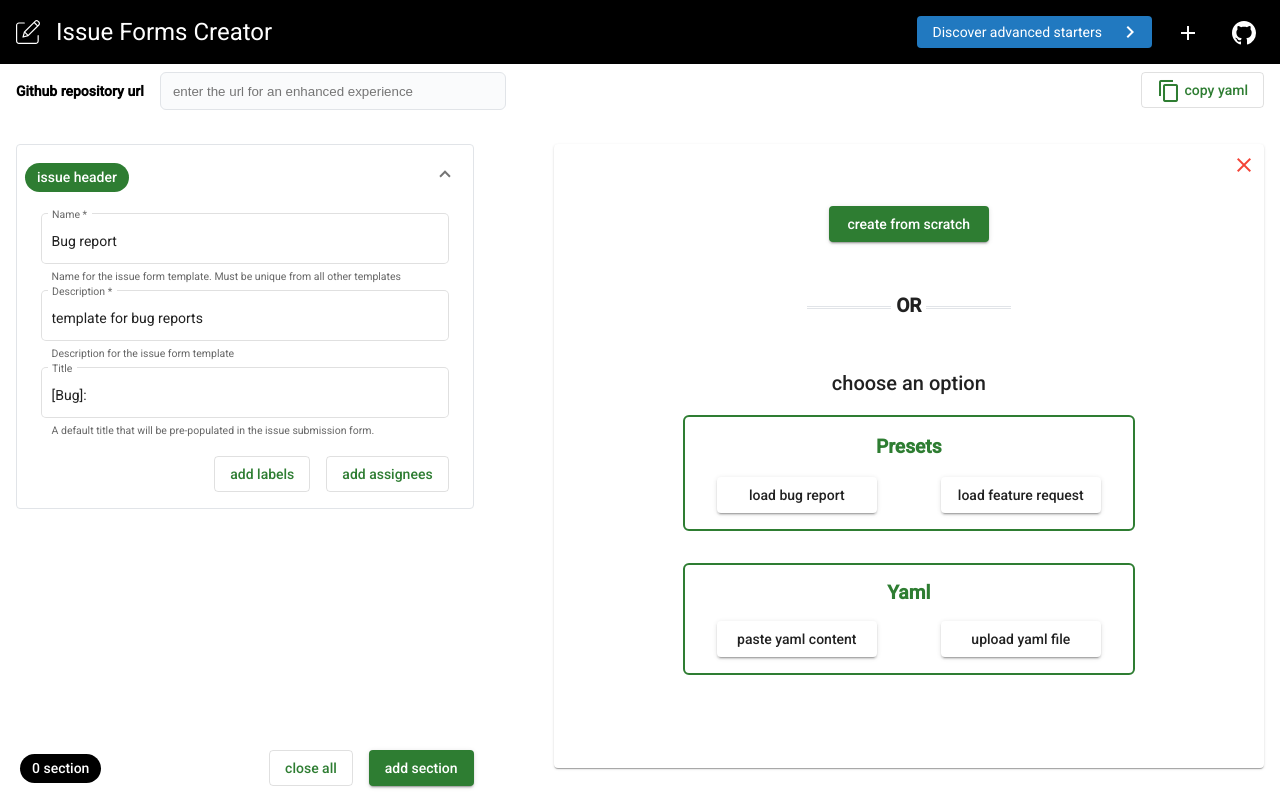
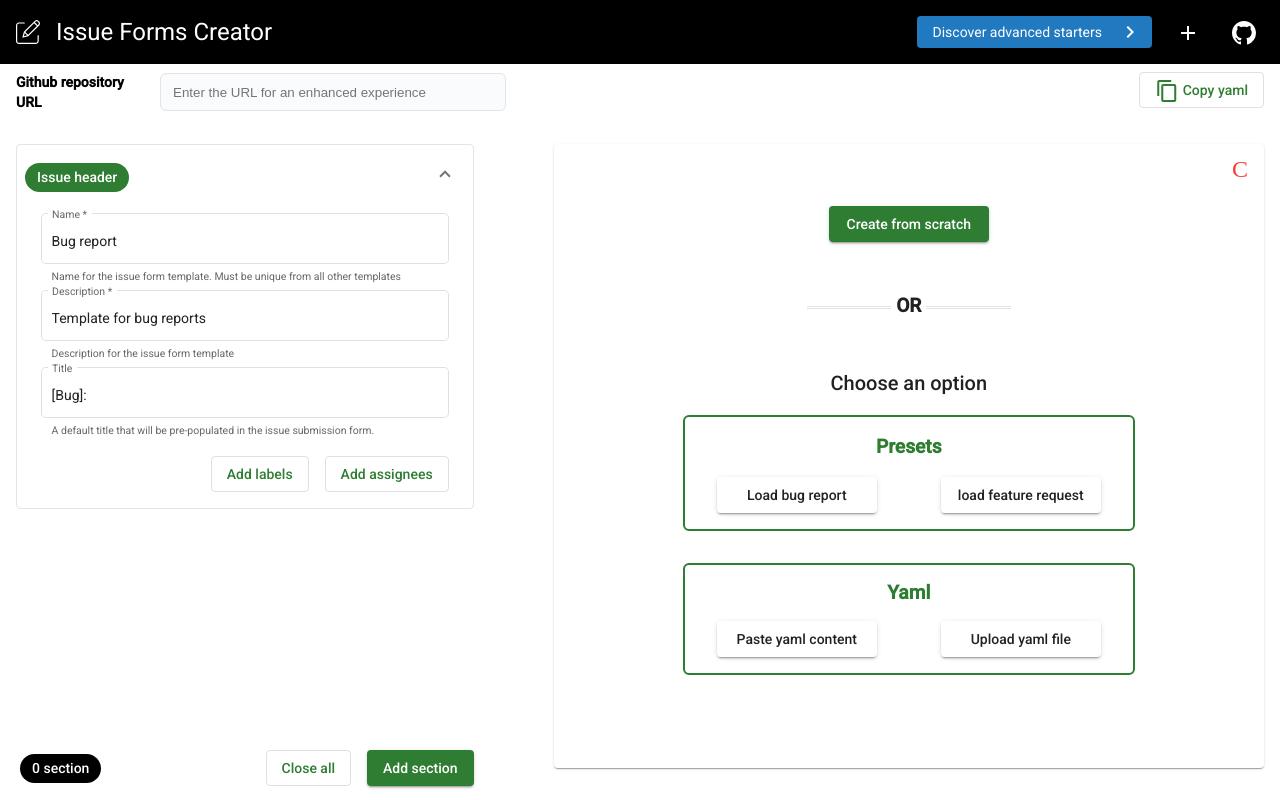
Before and after one commit to kerhub/issue-forms-creator, an Angular app: page /new in a window 1280 px wide. Both pictures are taken after a click on the button "add". Built offline with nearby package versions, Linux system fonts and the light colour scheme.

Commit message:
Spelling

```diff
--- a/src/app/features/issue-creator/checkboxes-creator/checkboxes-creator.component.html
+++ b/src/app/features/issue-creator/checkboxes-creator/checkboxes-creator.component.html
@@ -16,7 +16,7 @@
     <mat-form-field class="section-creator-field">
       <mat-label>description</mat-label>
       <input matInput type="text" formControlName="description" />
-      <mat-hint>provide context or guidance</mat-hint>
+      <mat-hint>Provide context or guidance</mat-hint>
     </mat-form-field>
 
     <fieldset formArrayName="options" class="checkboxes-fieldset">
--- a/src/app/features/issue-creator/dropdown-creator/dropdown-creator.component.html
+++ b/src/app/features/issue-creator/dropdown-creator/dropdown-creator.component.html
@@ -17,7 +17,7 @@
     <mat-form-field class="section-creator-field">
       <mat-label>description</mat-label>
       <input matInput type="text" formControlName="description" />
-      <mat-hint>provide context or guidance</mat-hint>
+      <mat-hint>Provide context or guidance</mat-hint>
     </mat-form-field>
 
     <fieldset class="options-fieldset" [formGroup]="optionsForm">
--- a/src/app/features/issue-creator/issue-creator.component.html
+++ b/src/app/features/issue-creator/issue-creator.component.html
@@ -4,13 +4,13 @@
       <mat-expansion-panel #headerPanel="matExpansionPanel">
         <mat-expansion-panel-header>
           <mat-panel-title class="panel-type-container">
-            <article class="chip">issue header</article>
+            <article class="chip">Issue header</article>
           </mat-panel-title>
           <mat-panel-description>
             <ng-container *ngIf="!headerPanel.expanded && isTopInvalid">
               <app-error-message
                 [hasLink]="false"
-                errorMessage="fill the required fields"
+                errorMessage="Fill the required fields"
               ></app-error-message>
             </ng-container>
           </mat-panel-description>
@@ -40,7 +40,7 @@
             <ng-container *ngIf="!panel.expanded && control.invalid; else label">
               <app-error-message
                 [hasLink]="false"
-                errorMessage="fill the required fields"
+                errorMessage="Fill the required fields"
               ></app-error-message>
             </ng-container>
             <ng-template #label>
@@ -71,7 +71,7 @@
         </ng-container>
         <section class="delete-btn-container">
           <button mat-stroked-button color="warn" type="button" (click)="deleteControl(i)">
-            delete
+            Delete
           </button>
         </section>
       </mat-expansion-panel>
@@ -86,7 +86,7 @@
   </article>
   <section class="bottom-toolbar-actions">
     <button mat-stroked-button type="button" color="primary" (click)="closeAllPanels()">
-      close all
+      Close all
     </button>
     <button
       mat-raised-button
@@ -95,7 +95,7 @@
       [matMenuTriggerFor]="menu"
       aria-label="Example icon-button with a menu"
     >
-      add section
+      Add section
     </button>
     <mat-menu #menu="matMenu">
       <button mat-menu-item type="button" (click)="addInput()">input</button>
--- a/src/app/features/issue-creator/top-level-creator/top-level-creator.component.html
+++ b/src/app/features/issue-creator/top-level-creator/top-level-creator.component.html
@@ -104,7 +104,7 @@
           (removed)="removeAssignee(assignee)"
         >
           {{ assignee }}
-          <mat-icon matChipRemove>cancel</mat-icon>
+          <mat-icon matChipRemove>Cancel</mat-icon>
         </mat-chip>
       </mat-chip-list>
     </ng-container>
@@ -130,7 +130,7 @@
           (removed)="removeAssignee(assignee)"
         >
           {{ assignee }}
-          <mat-icon matChipRemove>cancel</mat-icon>
+          <mat-icon matChipRemove>Cancel</mat-icon>
         </mat-chip>
       </mat-chip-list>
     </ng-template>
@@ -144,7 +144,7 @@
       type="button"
       (click)="addLabels()"
     >
-      add labels
+      Add labels
     </button>
     <button
       *ngIf="!form.get('assignees')"
@@ -153,7 +153,7 @@
       type="button"
       (click)="addAssignees()"
     >
-      add assignees
+      Add assignees
     </button>
   </section>
 </section>
--- a/src/app/features/issue-form/issue-form.component.html
+++ b/src/app/features/issue-form/issue-form.component.html
@@ -10,7 +10,7 @@
       (click)="copyToClipboard()"
     >
       <mat-icon>content_copy</mat-icon>
-      copy yaml
+      Copy yaml
     </button>
     <span *ngIf="clipboardSuccess" class="clipboard-success">Copied!</span>
     <span *ngIf="clipboardError && form.invalid" class="clipboard-error"
--- a/src/app/features/issue-preview/top-level-preview/top-level-preview.component.html
+++ b/src/app/features/issue-preview/top-level-preview/top-level-preview.component.html
@@ -7,7 +7,7 @@
 <ng-template #missingDescription>
   <app-error-message
     class="error-description"
-    errorMessage="missing description"
+    errorMessage="Missing description"
     (scrollToError)="scrollToError.emit()"
   ></app-error-message>
 </ng-template>
--- a/src/app/features/repository-finder/repository-finder.component.html
+++ b/src/app/features/repository-finder/repository-finder.component.html
@@ -1,16 +1,16 @@
 <form [formGroup]="form">
-  <label for="repository-url">Github repository url</label>
+  <label for="repository-URL">Github repository URL</label>
   <input
-    id="repository-url"
+    id="repository-URL"
     class="input"
-    type="url"
-    placeholder="enter the url for an enhanced experience"
+    type="URL"
+    placeholder="Enter the URL for an enhanced experience"
     formControlName="name"
   />
 </form>
 <article class="errors">
   <div class="foo"></div>
-  <div *ngIf="form.valid" class="error-item">repository loaded!</div>
+  <div *ngIf="form.valid" class="error-item">Repository loaded!</div>
   <div *ngIf="form.get('name')?.hasError('httpError')" class="error-item">
     {{ form.get('name')?.getError('httpError').split('(')[0] }}
   </div>
--- a/src/app/features/template-selection/template-selection.component.html
+++ b/src/app/features/template-selection/template-selection.component.html
@@ -6,13 +6,13 @@
     color="primary"
     (click)="createNew.emit()"
   >
-    <span>create from scratch</span>
+    <span>Create from scratch</span>
   </button>
 
   <hr class="separator" />
   <p class="separator-title">OR</p>
 
-  <h2>choose an option</h2>
+  <h2>Choose an option</h2>
   <section class="options-container">
     <h3 class="option-title">Presets</h3>
     <section class="action-btn-container">
@@ -22,7 +22,7 @@
         mat-raised-button
         (click)="createWithPreset.emit(PresetEnum.BUG_REPORT)"
       >
-        <span>load bug report</span>
+        <span>Load bug report</span>
       </button>
       <button
         class="action-btn"
@@ -38,10 +38,10 @@
     <h4 class="option-title">Yaml</h4>
     <section>
       <button class="action-btn" type="button" mat-raised-button (click)="loadYamlContent()">
-        <span>paste yaml content</span>
+        <span>Paste yaml content</span>
       </button>
       <button class="action-btn" type="button" mat-raised-button (click)="upload.click()">
-        <span>upload yaml file</span>
+        <span>Upload yaml file</span>
       </button>
     </section>
   </section>
@@ -56,6 +56,6 @@
     aria-label="close the selection"
     (click)="closeSelection.emit()"
   >
-    <mat-icon>clear</mat-icon>
+    <mat-icon>Clear</mat-icon>
   </button>
 </mat-card>
--- a/src/app/forms/issue.form.ts
+++ b/src/app/forms/issue.form.ts
@@ -23,7 +23,7 @@ export class IssueForm extends FormGroup {
   constructor() {
     super({
       name: new FormControl('Bug report', Validators.required),
-      description: new FormControl('template for bug reports', Validators.required),
+      description: new FormControl('Template for bug reports', Validators.required),
       title: new FormControl('[Bug]: '),
       body: new FormArray([]),
     });
@@ -181,7 +181,7 @@ export class IssueForm extends FormGroup {
   private createBugReportPreset(): void {
     this.patchValue({
       name: 'Bug report',
-      description: 'template for bug reports',
+      description: 'Template for bug reports',
       title: '[Bug]: ',
     });
 
@@ -312,7 +312,7 @@ export class IssueForm extends FormGroup {
       if (ids.size < formSections.filter(section => 'id' in section && section.id).length) {
         return {
           duplicateIds: {
-            message: 'Ids must be unique',
+            message: 'IDs must be unique',
           },
         };
       }
@@ -335,7 +335,7 @@ export class IssueForm extends FormGroup {
       if (labels.size < options.filter(option => option.label).length) {
         return {
           duplicateLabels: {
-            message: 'options must be unique',
+            message: 'Options must be unique',
           },
         };
       }
@@ -358,7 +358,7 @@ export class IssueForm extends FormGroup {
       if (labels.size < options.filter(option => option).length) {
         return {
           duplicateOptions: {
-            message: 'options must be unique',
+            message: 'Options must be unique',
           },
         };
       }
@@ -379,7 +379,7 @@ export class IssueForm extends FormGroup {
 
       return {
         onlyMarkdownSections: {
-          message: 'must contain at least one non-markdown field',
+          message: 'Must contain at least one non-markdown field',
         },
       };
     };
@@ -396,7 +396,7 @@ export class IssueForm extends FormGroup {
       if (uppercasedOptions.includes('NONE')) {
         return {
           noneExists: {
-            message: "must not include the reserved word, 'None'",
+            message: "Must not include the reserved word, 'None'",
           },
         };
       }
--- a/src/app/shared/components/error-message/error-message.component.html
+++ b/src/app/shared/components/error-message/error-message.component.html
@@ -4,5 +4,5 @@
 </span>
 <button *ngIf="hasLink" type="button" class="panel-link" (click)="scrollToError.emit()">
   <mat-icon class="panel-link-icon">open_in_new</mat-icon>
-  <span class="panel-link-label">scroll to the field</span>
+  <span class="panel-link-label">Scroll to the field</span>
 </button>
--- a/src/app/shared/components/error-message/error-message.component.ts
+++ b/src/app/shared/components/error-message/error-message.component.ts
@@ -9,7 +9,7 @@ import { MatIconModule } from '@angular/material/icon';
 })
 export class ErrorMessageComponent {
   @Input()
-  errorMessage = 'missing label';
+  errorMessage = 'Missing label';
 
   @Input()
   hasLink: boolean = true;
```
Also changed, not shown: src/app/features/issue-creator/textarea-creator/textarea-creator.component.html (+4 -4 lines), 1 other file (tests, documents, lock files or other folders).
